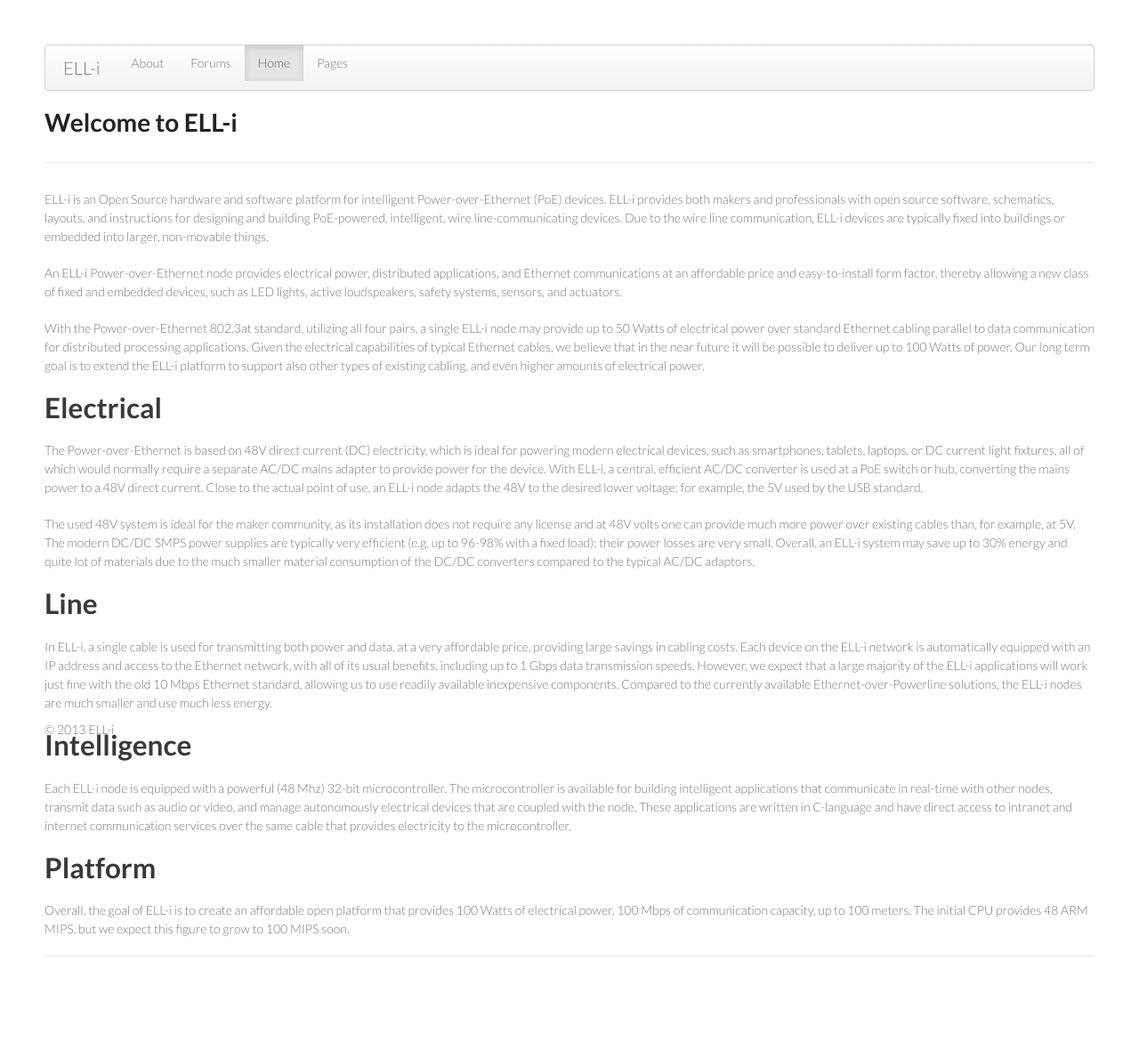
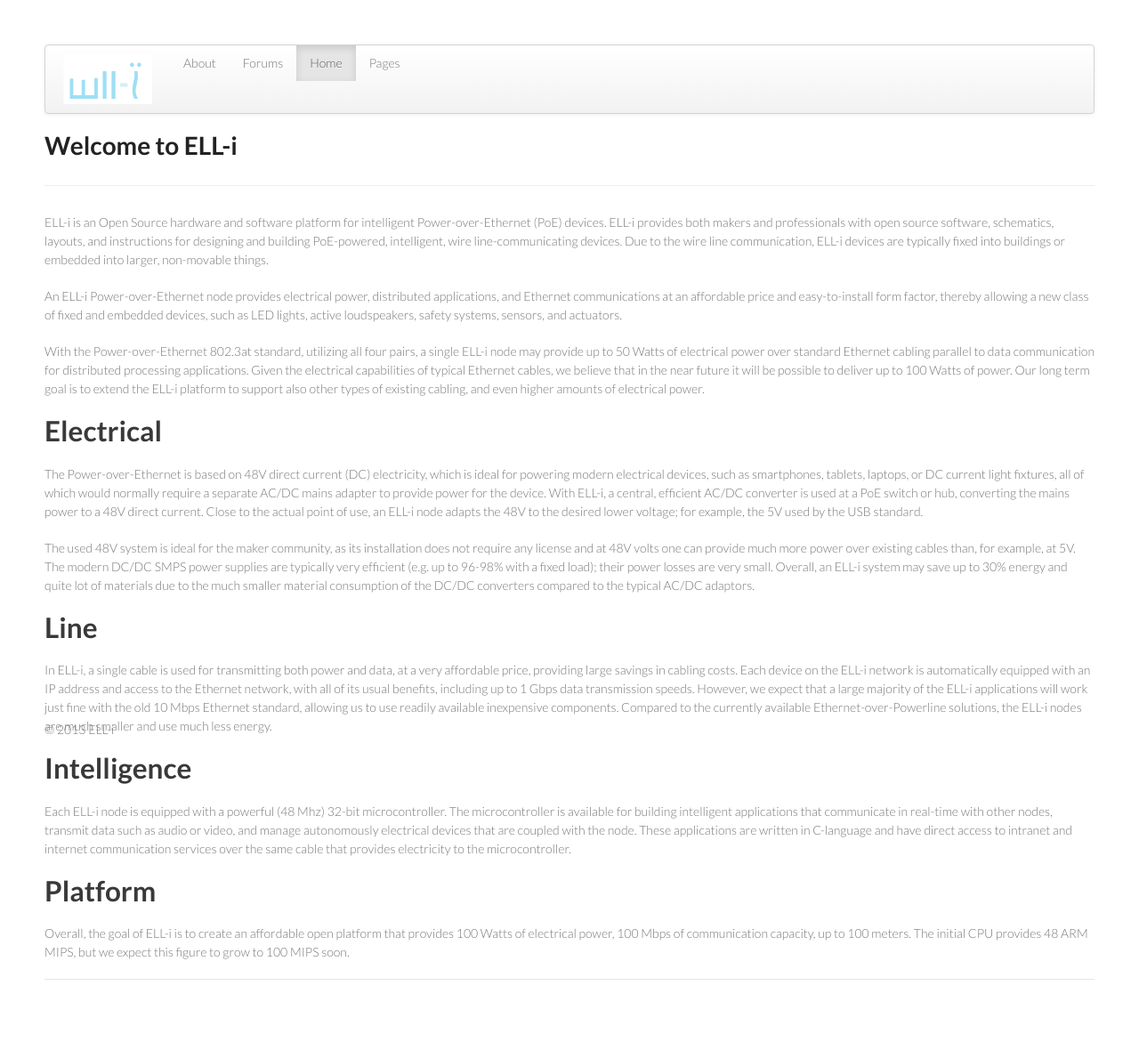
Before and after one commit to Ell-i/ell-i.github.com, a Jekyll site: the page built from index.md, in a window 1280 px wide. Shown: the whole page at 89% size. Built offline with Jekyll 4.4.1, drawn with Linux system fonts in a browser that asks for light colours; before the commit the page ends 1145 px from its top, so only the background shows below that.

Commit message:
Add logo

```diff
--- a/_config.yml
+++ b/_config.yml
@@ -4,7 +4,7 @@ exclude: [".rvmrc", ".rbenv-version", "README.md", "Rakefile", "changelog.md"]
 auto: true
 pygments: true
 
-title : ELL-i
+title : <img src="elli.svg" alt="ELL-i" width="100px" />
 tagline: ELectric Line Intelligence
 author :
   name : ELL-i
```
Also changed, not shown: elli.svg (added).
